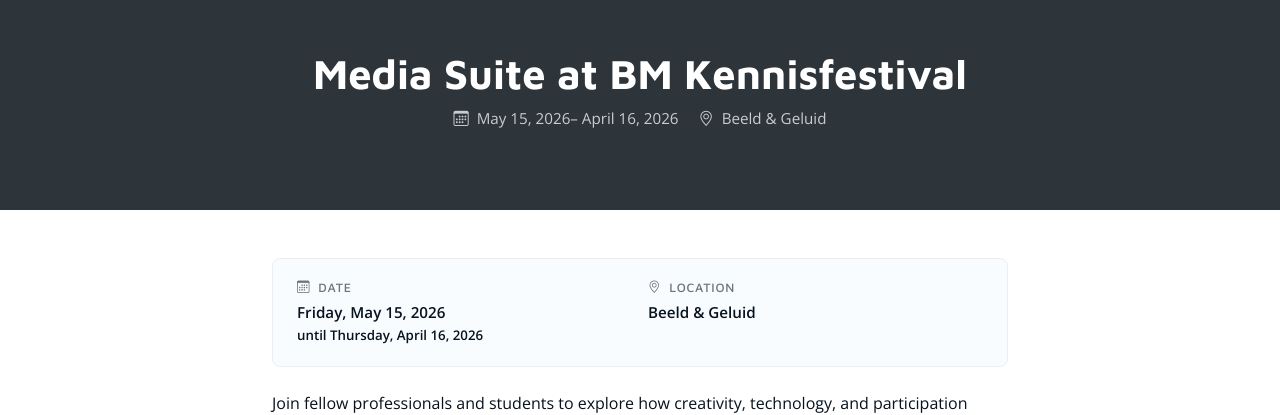
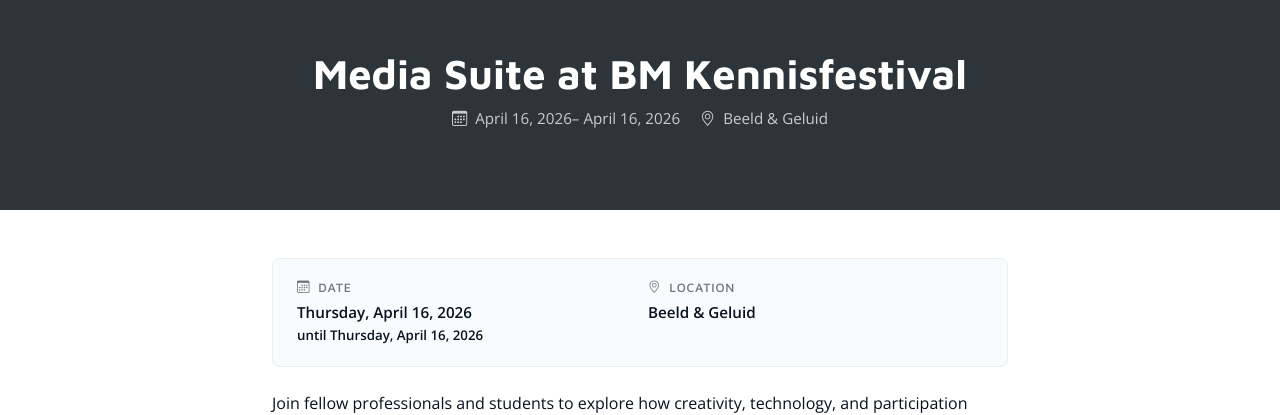
Before and after one commit to roelandordelman/media-suite-community, a Jekyll site: the page built from _events/2026-04-16-media-suite-bm-festival.md, in a window 1280 px wide and 900 px high. Shown: the part 121-536 px from the top of the window. Built offline with Jekyll 4.4.1, drawn with Linux system fonts in a browser that asks for light colours; some of the changed lines change nothing that is shown.

Commit message:
BM kennisfestival event

```diff
--- a/_events/2026-04-16-media-suite-bm-festival.md
+++ b/_events/2026-04-16-media-suite-bm-festival.md
@@ -1,8 +1,8 @@
 ---
 layout: event
 title: "Media Suite at BM Kennisfestival"
-date: 2026-05-15 10:00:00 +0200
-end_date: 2026-04-16 16:50:00
+date: 2026-04-16 13:00:00
+end_date: 2026-04-16 18:00:00
 location: "Beeld & Geluid"
 event_type: onsite
 registration_url: "https://bmkennisfestival.nl/tickets/"
```
